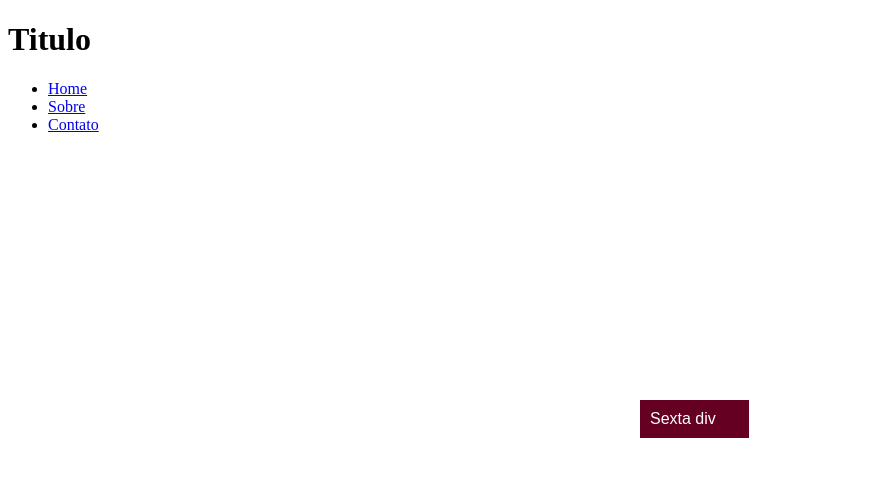
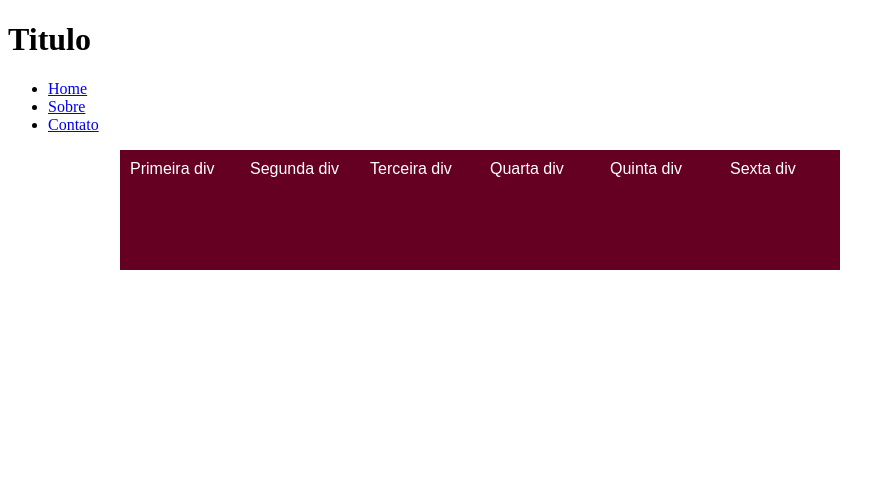
Before and after one commit to RobRosa/site, a PHP site: page / in a window 1280 px wide. Shown: the top 477 px of the page, without its empty margins (0-895 px from the left). Run offline with PHP 8.4, Linux system fonts and the light colour scheme.

Commit message:
Alterações dos arquivos index e style

```diff
--- a/index.html
+++ b/index.html
@@ -14,12 +14,13 @@
 		<li><a href="contato.html">Contato</a></li>
 	</ul>
 
+	<div class='wrap'>
 		<div>Primeira div</div>
 		<div>Segunda div</div>
 		<div>Terceira div</div>
 		<div>Quarta div</div>
 		<div>Quinta div</div>
 		<div>Sexta div</div>
-
+	</div>
 </body>
 </html>
--- a/style.css
+++ b/style.css
@@ -1 +1,15 @@
-div{display: block; padding: 10px; position: absolute; top: 50%; left: 50%; background-color: #602; color: #fff; font-family: Arial}
+.wrap{
+	width: 1040px;
+	display: flex;
+	margin: 0 auto;
+}
+.wrap div{
+	display: flex;
+	flex: flex-item;
+	width: 100px;
+	height: 100px;
+	padding: 10px;
+	background-color: #602;
+	color: #fff;
+	font-family: Arial
+}
```
Lines whose indentation alone changed are shown as unchanged.
